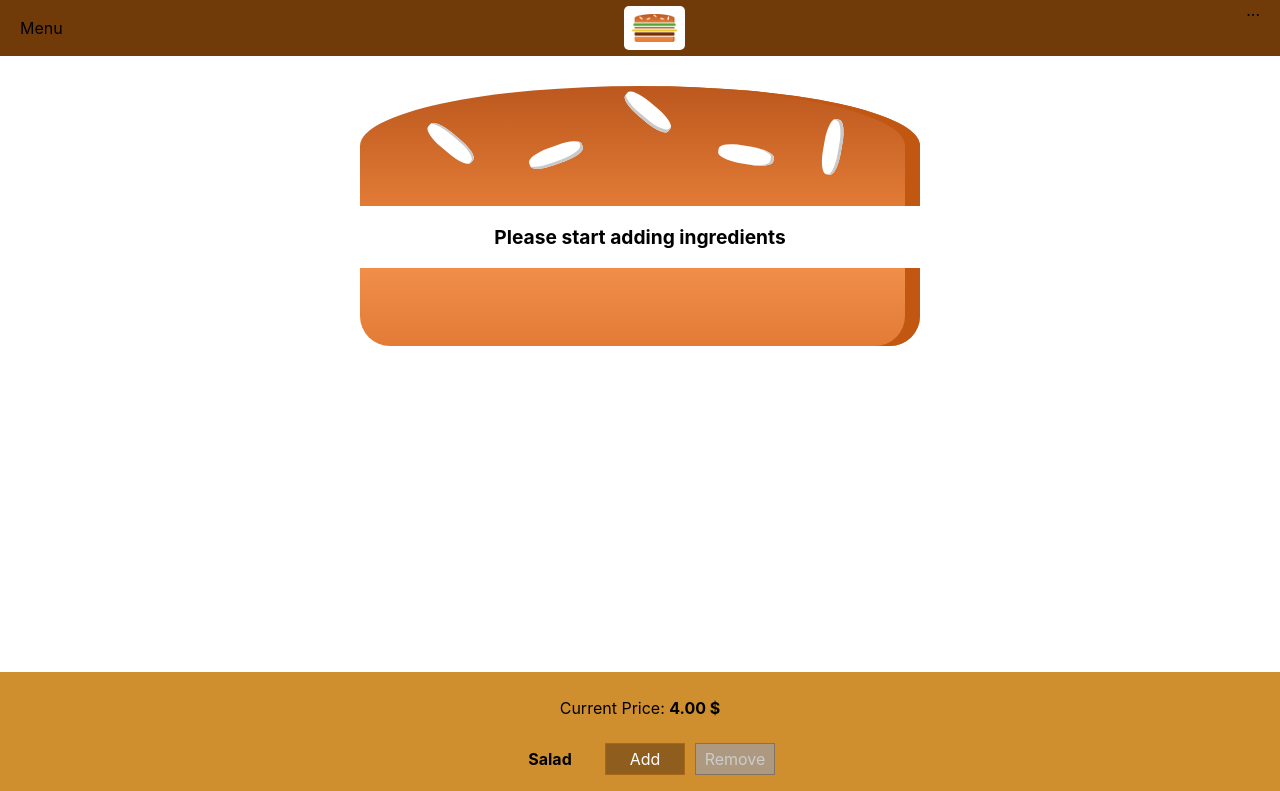
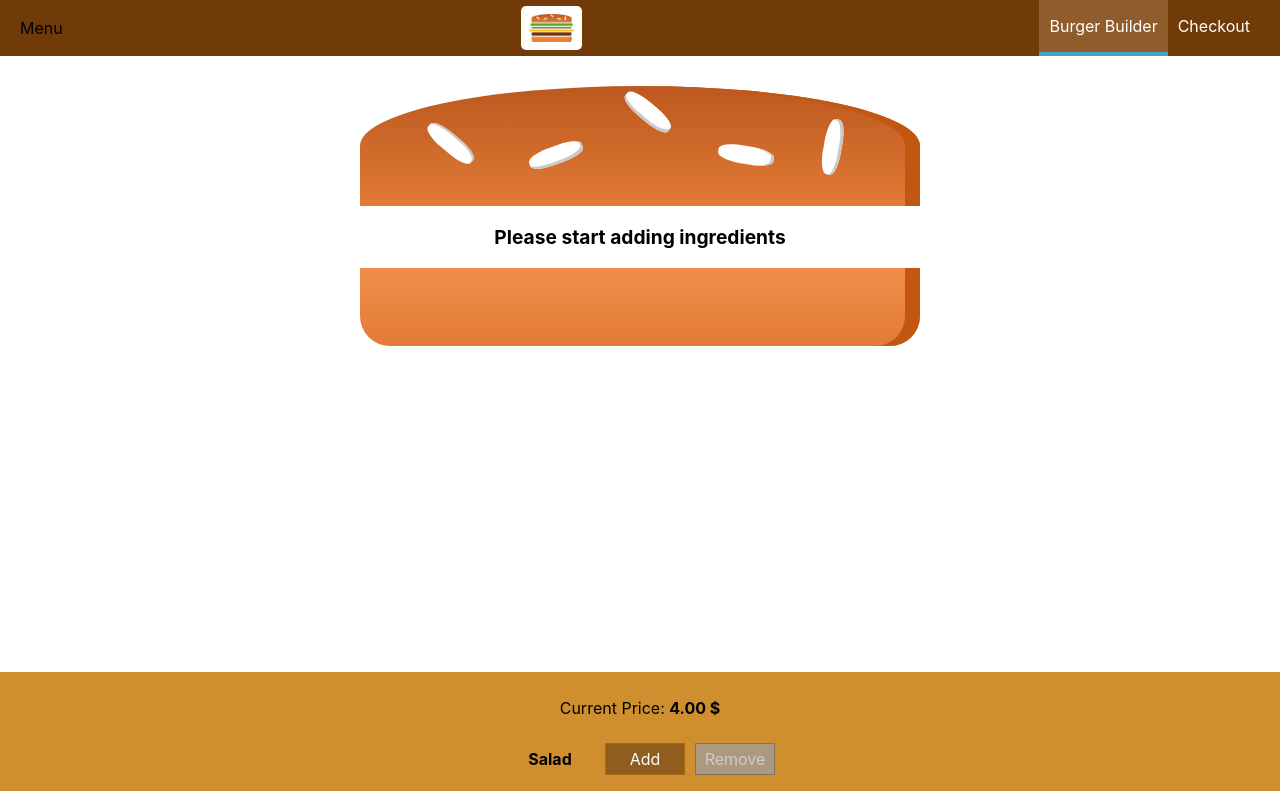
Before and after one commit to szymek325/burger-builder, a React (Create React App) app: page / in a window 1280 px wide. Shown: the top 791 px of the page. Built offline with nearby package versions, Linux system fonts and the light colour scheme.

Commit message:
Add navigation items

```diff
--- /dev/null
+++ b/src/components/Navigation/NavigationItems/NavigationItem/NavigationItem.jsx
@@ -0,0 +1,12 @@
+import React from 'react';
+import classes from './NavigationItem.module.css'
+
+const navigationItem = (props) => {
+    return (
+        <li className={classes.NavigationItem}>
+            <a href={props.link} className={props.active ? classes.active : null}>{props.children}</a>
+        </li>
+    );
+};
+
+export default navigationItem;
--- /dev/null
+++ b/src/components/Navigation/NavigationItems/NavigationItem/NavigationItem.module.css
@@ -0,0 +1,23 @@
+.NavigationItem {
+    margin: 0;
+    box-sizing: border-box;
+    display: flex;
+    height: 100%;
+    align-items: center;
+}
+
+.NavigationItem a {
+    color: white;
+    text-decoration: none;
+    height: 100%;
+    padding: 16px 10px;
+    border-bottom: 4px solid transparent;
+    box-sizing: border-box;
+    display: block;
+}
+
+.NavigationItem a:hover, .NavigationItem a:active, .NavigationItem a.active {
+    background-color: #8F5C2C;
+    border-bottom: 4px solid #40A4C8;
+    color: white;
+}
--- /dev/null
+++ b/src/components/Navigation/NavigationItems/NavigationItems.jsx
@@ -0,0 +1,12 @@
+import React from 'react';
+import classes from './NavigationItems.module.css'
+import NavigationItem from './NavigationItem/NavigationItem'
+
+const navigationItems = (props) => (
+    <ul className={classes.NavigationItems}>
+        <NavigationItem link="/" active>Burger Builder</NavigationItem>
+        <NavigationItem link="/">Checkout</NavigationItem>
+    </ul>
+);
+
+export default navigationItems;
--- /dev/null
+++ b/src/components/Navigation/NavigationItems/NavigationItems.module.css
@@ -0,0 +1,8 @@
+.NavigationItems {
+    margin: 0;
+    padding: 0;
+    list-style: none;
+    display: flex;
+    align-items: center;
+    height: 100%;
+}
--- a/src/components/Navigation/Toolbar/Toolbar.jsx
+++ b/src/components/Navigation/Toolbar/Toolbar.jsx
@@ -1,6 +1,7 @@
 import React from 'react';
 import classes from './Toolbar.module.css'
 import Logo from '../../Logo/Logo'
+import NavigationItems from '../NavigationItems/NavigationItems'
 
 const toolbar = (props) => {
     return (
@@ -8,7 +9,7 @@
             <div>Menu</div>
             <Logo></Logo>
             <nav>
-                ...
+                <NavigationItems></NavigationItems>
             </nav>
         </header>
     );
```
